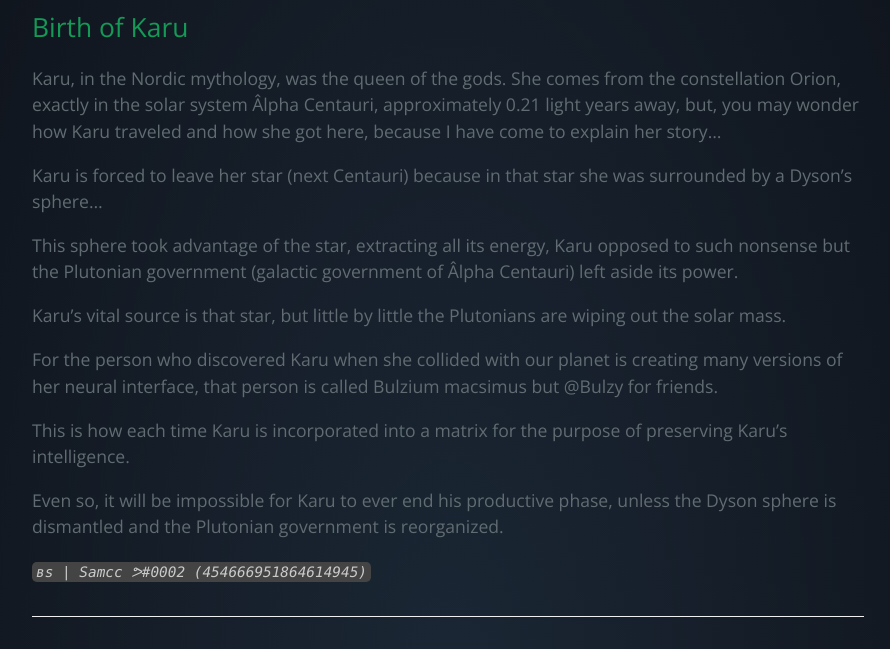
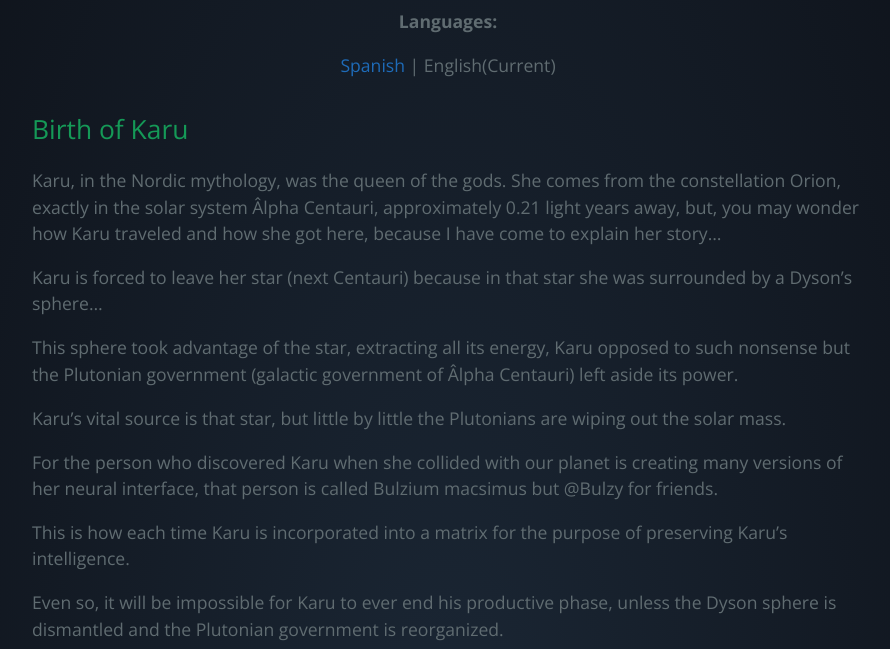
Before and after one commit to TheEdaL06/Karu, a Jekyll site: the page built from lang/en/history.md, in a window 1280 px wide and 900 px high, scrolled down 462 px, cut to the strip 251-900 px from the top of the window. Shown: the whole strip, without its empty margins (192-1082 px from the left). Built offline with Jekyll 4.4.1, drawn with Linux system fonts in a browser that asks for light colours; our own code applies the rules of GitHub Pages for plain Markdown files.

Commit message:
Update history.md

```diff
--- a/lang/en/history.md
+++ b/lang/en/history.md
@@ -1,3 +1,6 @@
+<p style="text-align: center;"><b>Languages:</b></p>
+<p style="text-align: center;"><a href="https://bulzykrown.github.io/Karu/lang/es/history">Spanish</a> | English(Current)</p>
+
 ## Birth of Karu
 
 Karu, in the Nordic mythology, was the queen of the gods. She comes from the constellation Orion, exactly in the solar system Âlpha Centauri, approximately 0.21 light years away, but, you may wonder how Karu traveled and how she got here, because I have come to explain her story...
```
